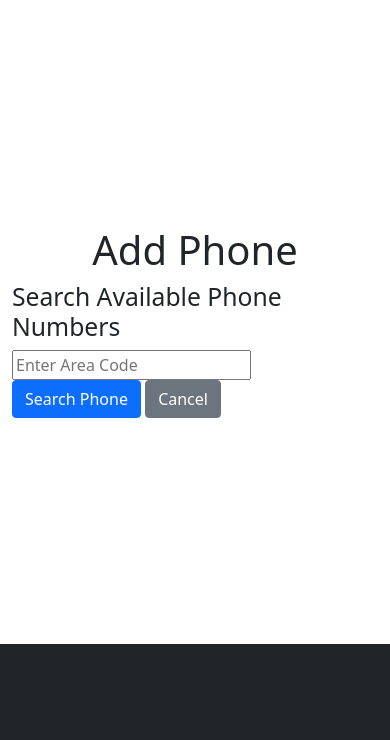
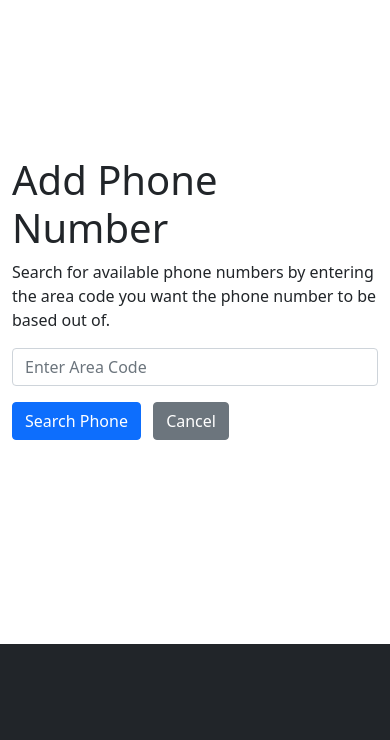
Before and after one commit to N8Brown/checkin_sms, a Django app: template text/templates/text/search_phone.html in a window 390 px wide. Shown: the part 104-844 px from the top of the page. Run offline with Django 3.2, Linux system fonts and the light colour scheme; the template is opened without the code that fills it, so the values that code supplies are empty; some libraries are stand-ins or nearby versions.

Commit message:
Clean up forms.py and models.py. Update templates for user dashboard and phone number search

```diff
--- a/text/forms.py
+++ b/text/forms.py
@@ -1,10 +1,8 @@
 from django.contrib.auth.forms import UserCreationForm, UserChangeForm
 from django.contrib.auth.models import User
 from django import forms
-# from django.forms import widgets
 from django.forms.widgets import HiddenInput, TextInput
-# from twilio.rest.api.v2010.account import available_phone_number
-from .models import Registration, RegistrationInviteCode, UserClient, UserProfile
+from .models import UserClient, UserProfile
 
 
 class UserRegistrationForm(UserCreationForm):
--- a/text/templates/text/search_phone.html
+++ b/text/templates/text/search_phone.html
@@ -4,21 +4,24 @@
 {% block content %}
 
 <div class="row text-center">
-    <h1>Add Phone</h1>
 </div>
 
-<form class="col-md-6 offset-md-3" action="{% url 'user_search_phone' %}" method="POST">
+<form class="col-md-6 offset-md-3 mb-5" action="{% url 'user_search_phone' %}" method="POST">
     {% csrf_token %}
-    <h2>Search Available Phone Numbers</h2>
-    <input type="text" name="area_code" placeholder="Enter Area Code">
-    <input class="btn btn-primary" type="submit" value="Search Phone">
-    <input class="btn btn-secondary" type="submit" value="Cancel" formaction="{% url 'user_dashboard' %}">
+    <h1>Add Phone Number</h1>
+
+    <p>Search for available phone numbers by entering the area code you want the phone number to be based out of.</p>
+    <input class="form-control" type="text" name="area_code" placeholder="Enter Area Code">
+    <input class="btn btn-primary mt-3 me-2" type="submit" value="Search Phone">
+    <input class="btn btn-secondary mt-3" type="submit" value="Cancel" formaction="{% url 'user_dashboard' %}">
 </form>
 
 {% if available_numbers %}
 <form class="col-md-6 offset-md-3" action="{% url 'user_add_phone' %}" method="POST">
     {% csrf_token %}
-    <h2>Select Phone Number</h2>
+    <h2 class="h3">Available Phone Numbers</h2>
+    <p>Select a phone number from the list of available numbers below to add it to your account.</p>
+    <p>This will be the phone number used to send automated text messages to your clients.</p>
     {% for number in available_numbers %}
         <div class="form-check">
             <input class="form-check-input" type="radio" name="user_phone" value="{{ number }}">
@@ -27,7 +30,7 @@
             </label>
         </div>
     {% endfor %}
-    <input class="btn btn-primary" type="submit" value="Add Number">
+    <input class="btn btn-primary mt-3" type="submit" value="Add Number">
 </form>
 {% endif %}
 
--- a/text/urls.py
+++ b/text/urls.py
@@ -1,6 +1,5 @@
 from django.contrib.auth.models import User
 from django.urls import path
-from os import name
 from . import views
 
 urlpatterns = [
```
Also changed, not shown: text/templates/text/dashboard.html (+9 -8 lines), text/templates/text/register.html (+0 -33 lines), text/models.py (line endings or trailing spaces).
